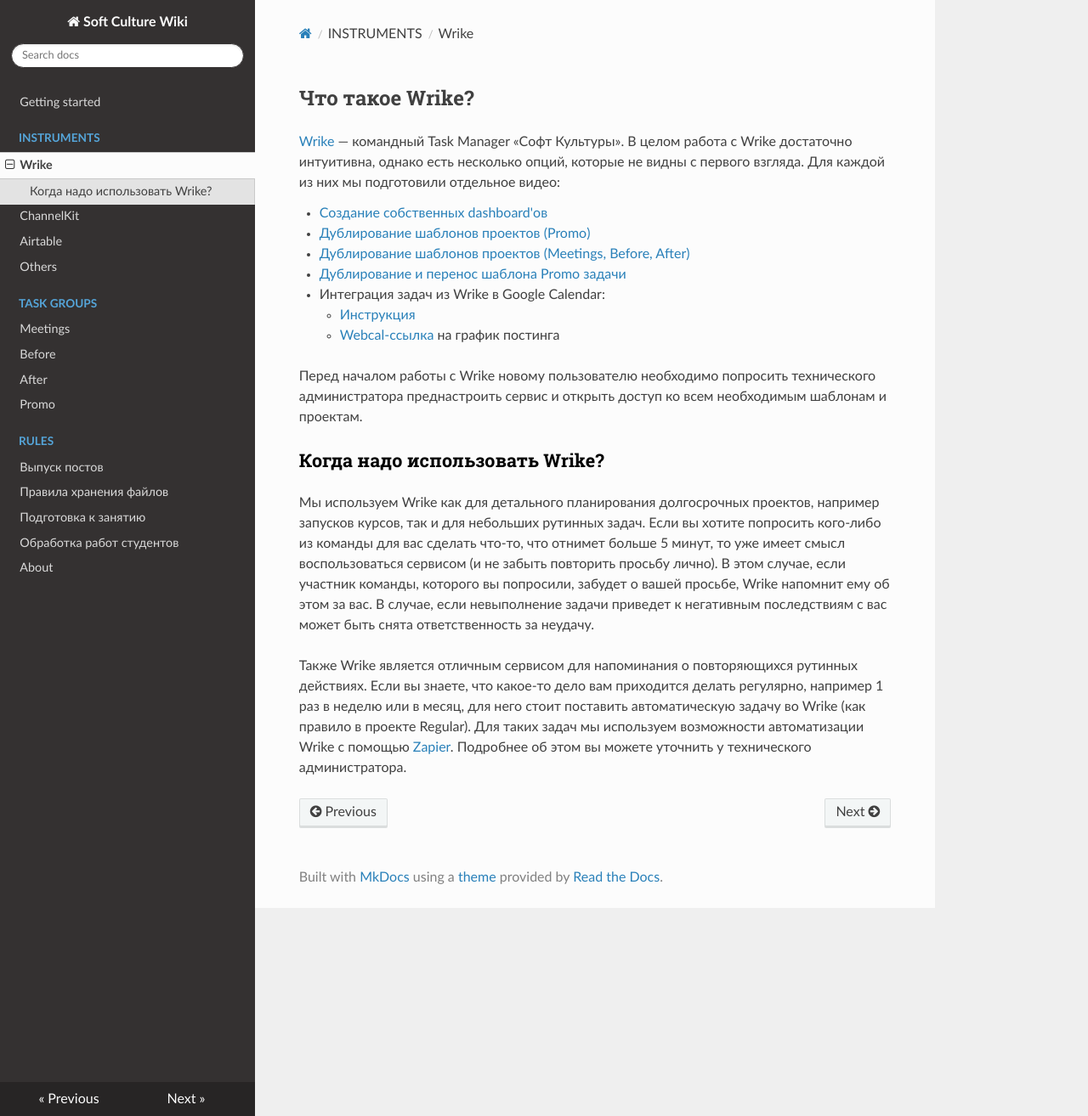
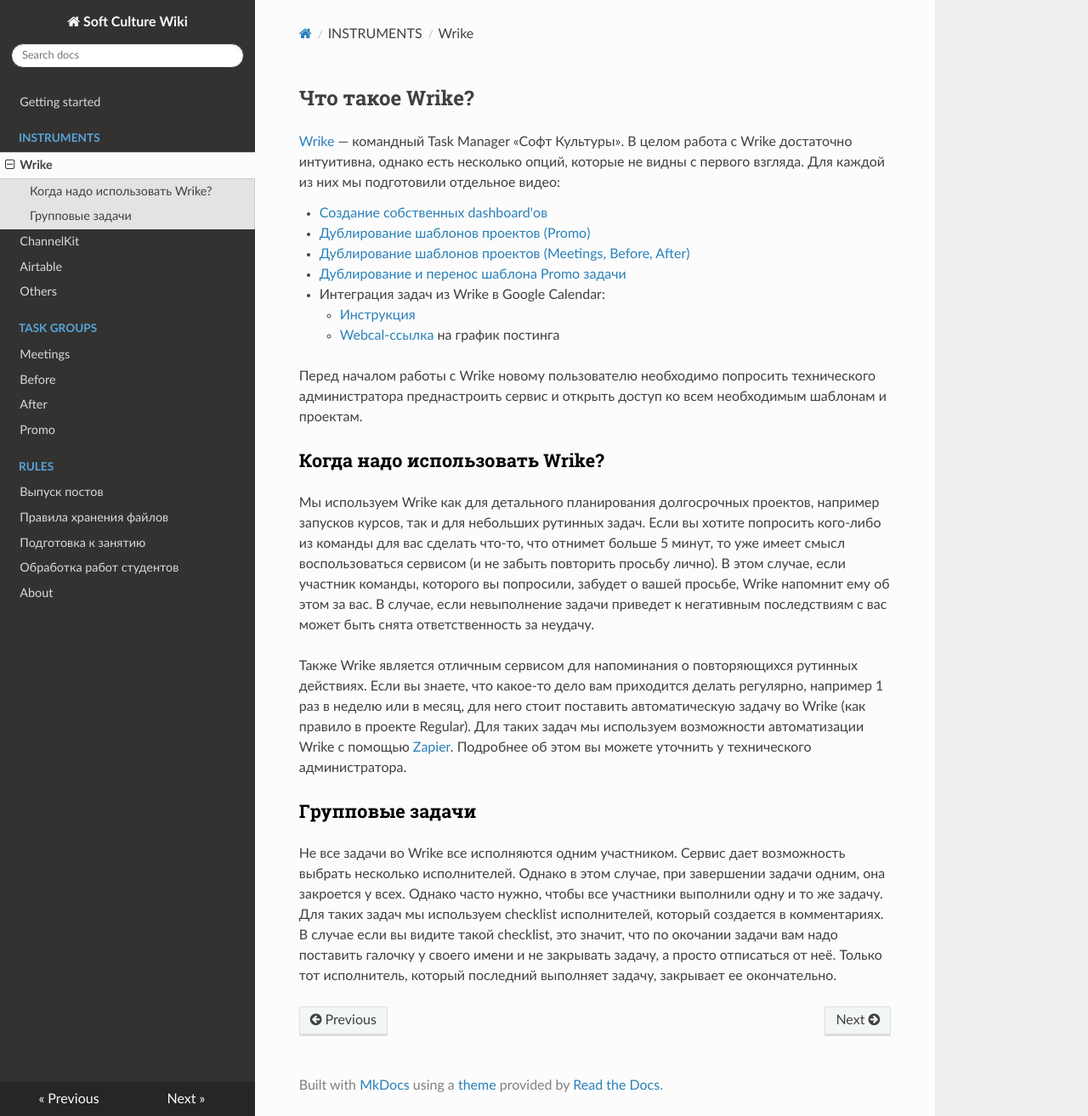
Before and after one commit to arsenyafonin/wiki, an MkDocs documentation site: the page built from docs/ins_10_wrike.md, in a window 1280 px wide and 1314 px high. Shown: the whole window at 85% size. Built offline with MkDocs 1.6.1, drawn with Linux system fonts in a browser that asks for light colours; nearby versions of some CDN libraries; old or Windows-style settings are respelled for this version of MkDocs.

Commit message:
Update ins_10_wrike.md

```diff
--- a/docs/ins_10_wrike.md
+++ b/docs/ins_10_wrike.md
@@ -17,3 +17,7 @@
 Мы используем Wrike как для детального планирования долгосрочных проектов, например запусков курсов, так и для небольших рутинных задач. Если вы хотите попросить кого-либо из команды для вас сделать что-то, что отнимет больше 5 минут, то уже имеет смысл воспользоваться сервисом (и не забыть повторить просьбу лично). В этом случае, если участник команды, которого вы попросили, забудет о вашей просьбе, Wrike напомнит ему об этом за вас. В случае, если невыполнение задачи приведет к негативным последствиям с вас может быть снята ответственность за неудачу.
 
 Также Wrike является отличным сервисом для напоминания о повторяющихся рутинных действиях. Если вы знаете, что какое-то дело вам приходится делать регулярно, например 1 раз в неделю или в месяц, для него стоит поставить автоматическую задачу во Wrike (как правило в проекте Regular). Для таких задач мы используем возможности автоматизации Wrike с помощью [Zapier](https://zapier.com/). Подробнее об этом вы можете уточнить у технического администратора.
+
+### Групповые задачи
+
+Не все задачи во Wrike все исполняются одним участником. Сервис дает возможность выбрать несколько исполнителей. Однако в этом случае, при завершении задачи одним, она закроется у всех. Однако часто нужно, чтобы все участники выполнили одну и то же задачу. Для таких задач мы используем checklist исполнителей, который создается в комментариях. В случае если вы видите такой checklist, это значит, что по окочании задачи вам надо поставить галочку у своего имени и не закрывать задачу, а просто отписаться от неё. Только тот исполнитель, который последний выполняет задачу, закрывает ее окончательно.
```
